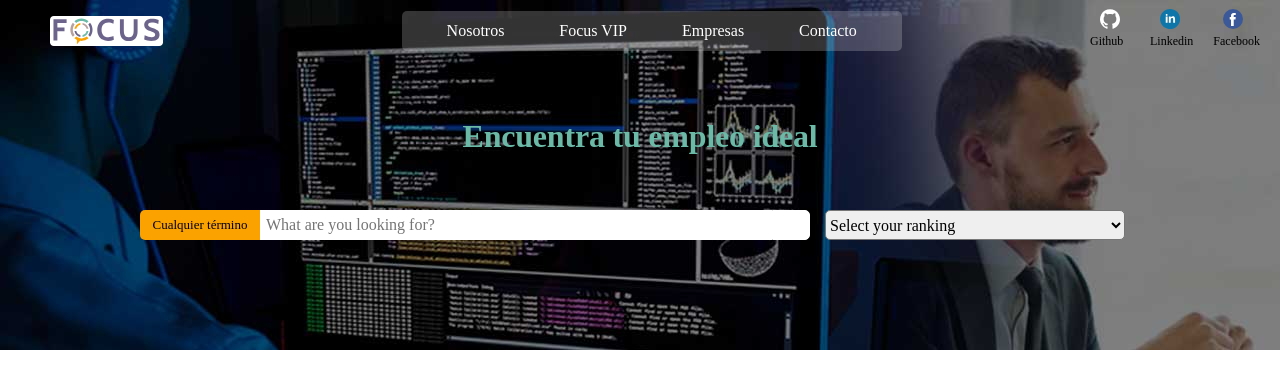
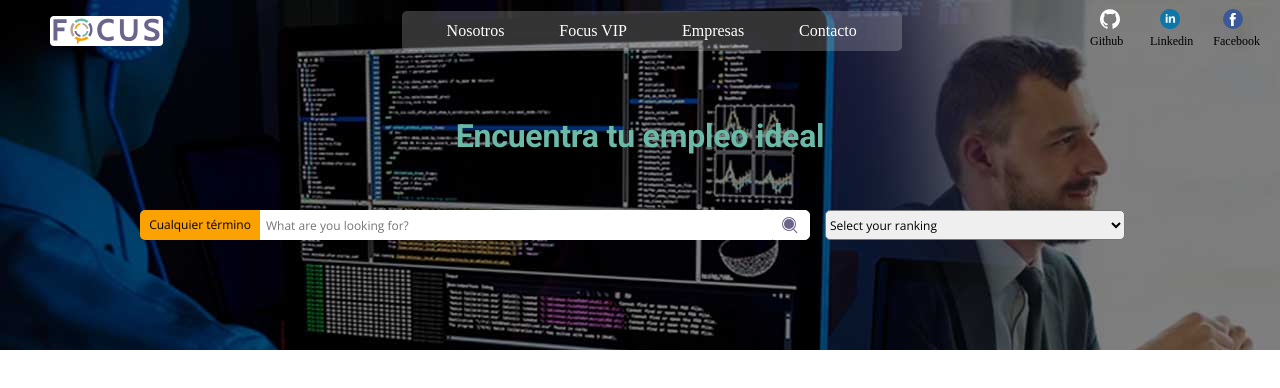
Before and after one commit to Talent0727/Focus-Project, a React app: page / in a window 1280 px wide. Shown: the top 388 px of the page. Built offline with nearby package versions, Linux system fonts and the light colour scheme.

Commit message:
[ADD] Sass variables and favicon added

```diff
--- a/public/index.html
+++ b/public/index.html
@@ -2,6 +2,7 @@
 <html lang="en">
   <head>
     <meta charset="UTF-8" />
+    <link rel="icon" type="image/png" href="../src/assets/images/favicon.png" />
     <meta name="viewport" content="width=device-width, initial-scale=1.0" />
     <title>Focus</title>
   </head>
--- a/src/assets/styles/components/filter/Filter.scss
+++ b/src/assets/styles/components/filter/Filter.scss
@@ -1,3 +1,5 @@
+@import "../util//Variables.scss";
+
 .container {
   max-width: 1000px;
   text-align: center;
@@ -7,11 +9,12 @@
 .principal-text {
   margin-top: 50px;
   margin-bottom: 50px;
-  color: #6bbaa7;
+  color: $colorBasic1;
   font-size: 32px;
   font-weight: 600;
   line-height: 1.5;
   letter-spacing: -0.2px;
+  font-family: $mainFontFamily;
 }
 
 .filter .input-search-text {
@@ -33,8 +36,9 @@
 .input-search-text {
   float: left;
   width: 12%;
-  background-color: #fba100;
-  font-size: 13px;
+  background-color: $btn;
+  font-family: $basicFontFamily;
+  font-size: 12px;
   height: 30px;
   border-radius: 5px 0 0 5px;
 }
@@ -54,6 +58,9 @@
 }
 
 .searchTerm {
+  font-family: $basicFontFamily;
+  font-size: 12px;
+  height: 30px;
   width: 100%;
   border: 1px solid white;
   border-right: none;
@@ -83,7 +90,44 @@
 }
 
 .ranking-form {
+  font-family: $basicFontFamily;
+  font-size: 12px;
+  height: 30px;
   width: 30%;
   height: 30px;
   border-radius: 5px;
 }
+
+.search-solid.icon {
+  color: $colorBasic2;
+  position: absolute;
+  margin-top: -8px;
+  margin-left: 3px;
+  width: 14px;
+  height: 14px;
+  border: solid 1px currentColor;
+  border-radius: 100%;
+  -webkit-transform: rotate(-45deg);
+  transform: rotate(-45deg);
+}
+
+.search-solid.icon:before {
+  content: "";
+  position: absolute;
+  top: 12px;
+  left: 5px;
+  width: 1px;
+  height: 6px;
+  background-color: currentColor;
+}
+
+.search-solid.icon:after {
+  content: "";
+  position: absolute;
+  left: 1px;
+  top: 1px;
+  width: 10px;
+  height: 10px;
+  background-color: currentColor;
+  border-radius: 50%;
+}
--- /dev/null
+++ b/src/assets/styles/components/util/Variables.scss
@@ -0,0 +1,15 @@
+@import url("https://fonts.googleapis.com/css2?family=Roboto:ital,wght@0,100;0,300;0,400;0,500;0,700;0,900;1,100;1,300;1,400;1,500;1,700;1,900&display=swap");
+@import url("https://fonts.googleapis.com/css2?family=Open+Sans:ital,wght@0,300;0,400;0,600;0,700;0,800;1,300;1,400;1,600;1,700;1,800&display=swap");
+
+/* Fonts */
+$mainFontFamily: "Roboto", sans-serif;
+$basicFontFamily: "Open Sans", sans-serif;
+/* ------ */
+
+/* Colours */
+
+$btn: #fba100;
+$colorBasic1: #6bbaa7;
+$colorBasic2: #6c648b;
+
+/*-----------*/
--- a/src/components/App.jsx
+++ b/src/components/App.jsx
@@ -1,10 +1,19 @@
 import React from "react";
-import { Switch, Route, BrowserRouter, Link } from "react-router-dom";
+import { Switch, Route, BrowserRouter } from "react-router-dom";
 import headerBackground from "../assets/images/Banner.jpg";
 import Layout from "./Layout";
 import Header from "./header/Header";
 import Filter from "../components/filter/Filter";
+import "../assets/styles/components/util/Variables.scss";
 
+const Test = () => (
+  <div>
+    <h1 className="color1">Hola Body 1</h1>
+    <h1 className="color2">Hola Body 2</h1>
+    <h1 className="color3">Hola Body 3</h1>
+    <h1 className="color4">Hola Body 4</h1>
+  </div>
+);
 class App extends React.Component {
   render() {
     return (
@@ -14,13 +23,15 @@ class App extends React.Component {
             exact
             path="/"
             render={(props) => (
-              <Header {...props} bgImage={headerBackground} text={"Hola desde App.jsx"}>
+              <Header {...props} bgImage={headerBackground}>
                 <Filter />
               </Header>
             )}
           />
+          <Layout>
+            <Test />
+          </Layout>
         </Switch>
-        <Layout></Layout>
       </BrowserRouter>
     );
   }
--- a/src/components/filter/Filter.jsx
+++ b/src/components/filter/Filter.jsx
@@ -16,12 +16,12 @@ const Filter = () => {
         <div className="search">
           <input type="text" className="searchTerm" placeholder="What are you looking for?" />
           <button type="submit" className="searchButton">
-            <i className="fa fa-search"></i>
+            <div class="search-solid icon"></div>
           </button>
         </div>
       </div>
 
-      <div className="">
+      <div>
         <select name="ranking" id="ranking" className="ranking-form">
           <option value="">Select your ranking</option>
           <option value="$500 - $1000">$500 - $1000</option>
```
Also changed, not shown: src/assets/styles/components/Test.scss (deleted).
